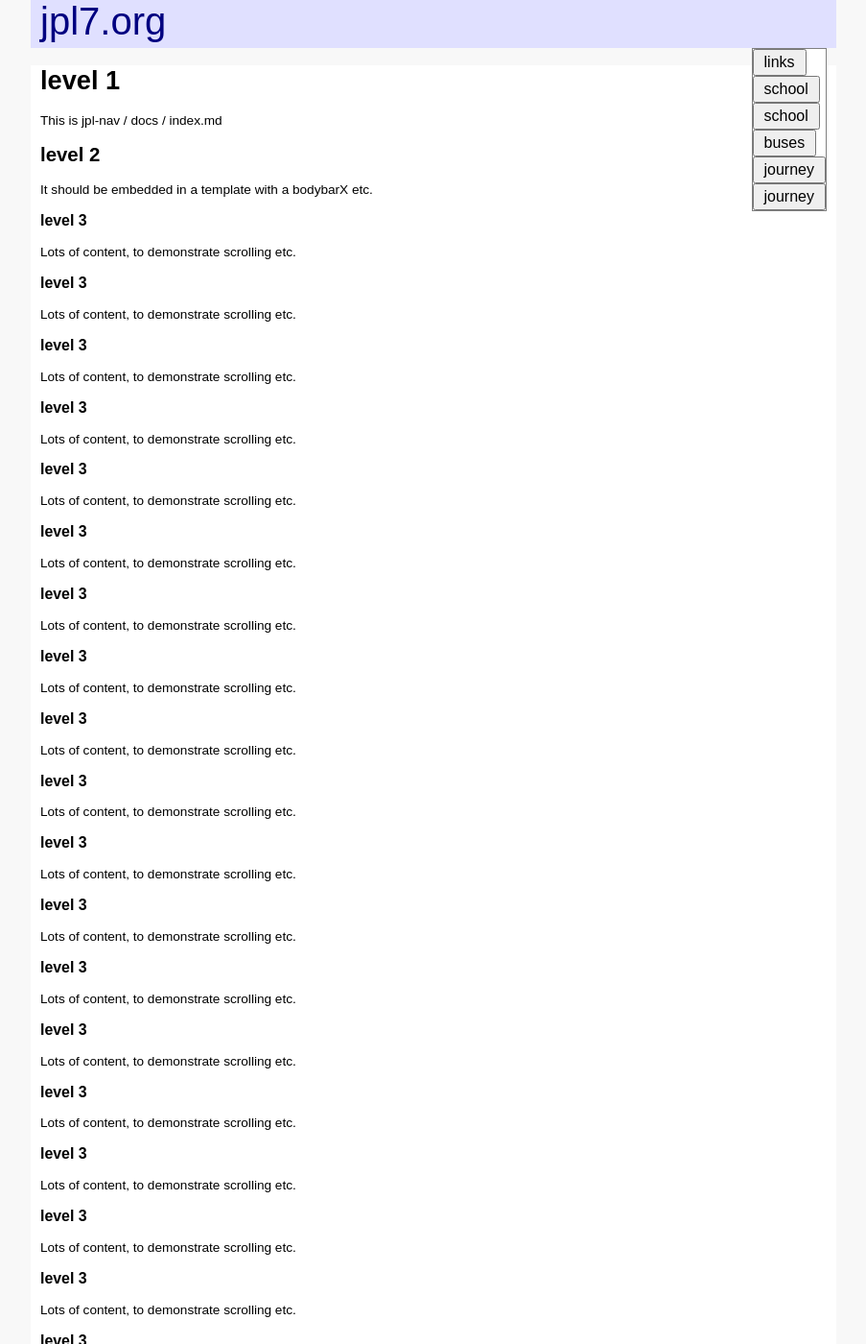
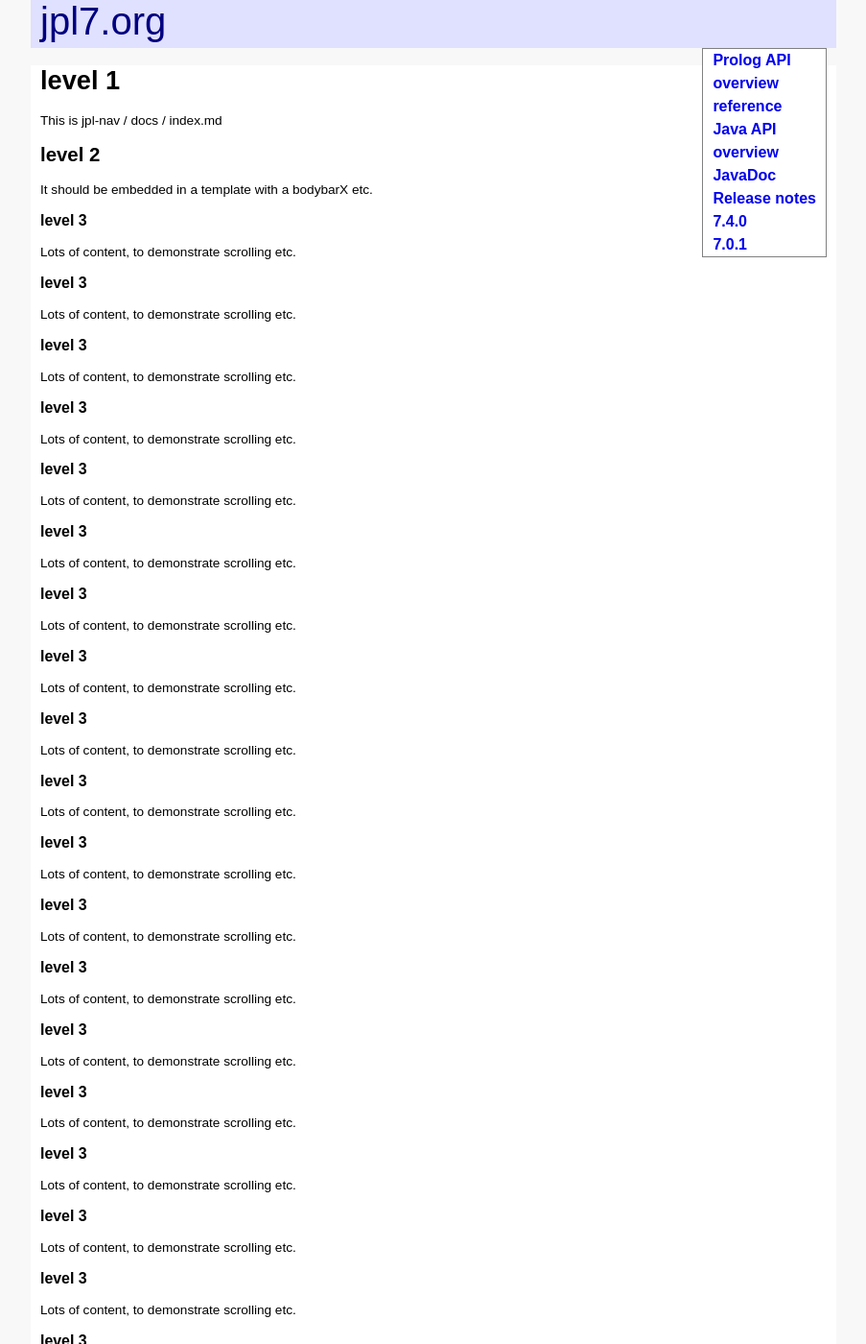
Before and after one commit to anionic/jpl-nav, a Jekyll site: the page built from docs/index.md, in a window 1280 px wide and 1400 px high. Shown: the whole window at 96% size, without its empty margins (188-1091 px from the left). Built offline with Jekyll 4.4.1, drawn with Linux system fonts in a browser that asks for light colours.

Commit message:
Update default.html

```diff
--- a/docs/_layouts/default.html
+++ b/docs/_layouts/default.html
@@ -148,12 +148,11 @@
 						display: block;
 						text-align: center;
 					}
-					nav > ul > li > button.current { /* selected main menu item content */
+					nav > ul > li > a.current { /* selected main menu item content */
 						text-decoration: none; /* don't highlight the nav item most relevant to the pagelet currently shown, at least not this way */
 					}
 				}
-				nav > ul > li > button { /* main menu item content, in spread-out style */
-					colorQ: #FFFFFF; /* white, against black of banner image */
+				nav > ul > li > a { /* main menu item content, in sidebar style */
 					cursor: pointer;
 					display: block; /* enable all-round padding control */
 					font-size: 100%;
@@ -161,30 +160,23 @@
 					padding: 3px 10px 3px 10px;
 					text-decoration: none;
 				}
-				nav > ul > li > button:focus {
+				nav > ul > li > a:focus {
 					outline: 1px solid #FFC0C0; /* thinner focus outline looks better against (nearly) black background */
 				}
-				.extLinks > ul > li > a:focus,
-				input#etn2HomeSchoolName:focus,
-				input#homePostcode:focus,
-				button#homePostcodeSubmit:focus,
-				.tailbar > ul > li > a:focus {
-					outline: 2px solid #FFC0C0;
-				}
 				@media all and (max-width: 800px) {
-					nav > ul > li > button { /* main menu item content, in drop-down style */
+					nav > ul > li > a { /* main menu item content, in drop-down style */
 						border-bottom: 1px solid #ccc;
 						color: #0067D8; /* same blue as icon bars, text */
 						padding: 10px 0 10px 0;
 						width: 100%;
 					}
 				}
-				nav > ul > li > button:hover {
+				nav > ul > li > a:hover {
 					background-color: #FFD0D0;
 					color: #FF4040;
 				}
 				@media all and (max-width: 800px) {
-					nav > ul > li > button:hover { /* as for icon */
+					nav > ul > li > a:hover { /* as for icon */
 						background-color: #C0C0C0;
 						color: #FF0000;
 					}
@@ -229,12 +221,15 @@
 							<span>menu</span>
 						</a>
 						<ul>
-							<li class="hid navLinks"><button data-ano="6">links</button></li>
-							<li class="hid navSchool no"><button data-ano="0">school</button></li>
-							<li class="hid navSchool yes"><button data-ano="1">school</button></li>
-							<li class="hid navBuses"><button data-ano="2">buses</button></li>
-							<li class="hid navPlan no"><button data-ano="7">journey</button></li>
-							<li class="hid navPlan yes"><button data-ano="3">journey</button></li>
+							<li class="level1"><a href="PrologApiOverview">Prolog API</a></li>
+							<li class="level2"><a href="PrologApiOverview">overview</a></li>
+							<li class="level2"><a href="PrologApiReference">reference</a></li>
+							<li class="level1"><a href="1">Java API</a></li>
+							<li class="level2"><a href="2">overview</a></li>
+							<li class="level2"><a href="7">JavaDoc</a></li>
+							<li class="level1"><a href="1">Release notes</a></li>
+							<li class="level2"><a href="3">7.4.0</a></li>
+							<li class="level2"><a href="3">7.0.1</a></li>
 						</ul>
 					</nav>
 				</div>
```
